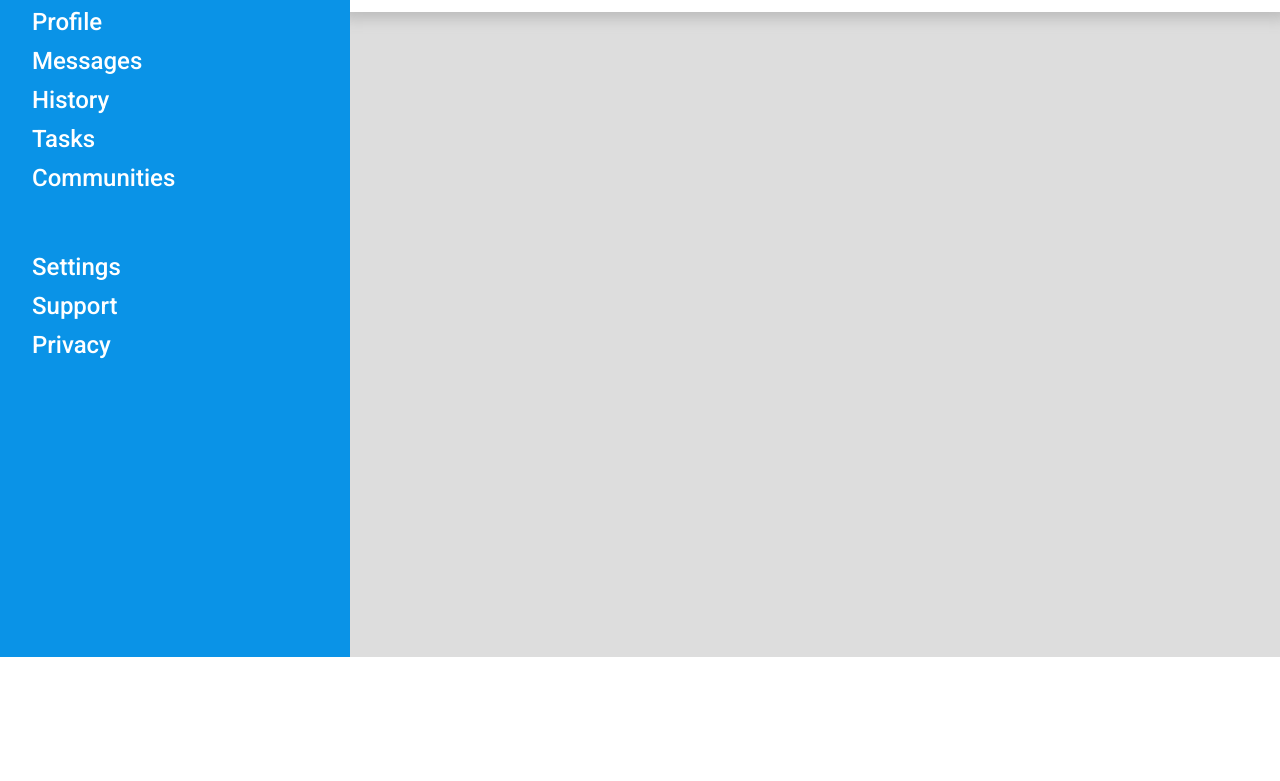
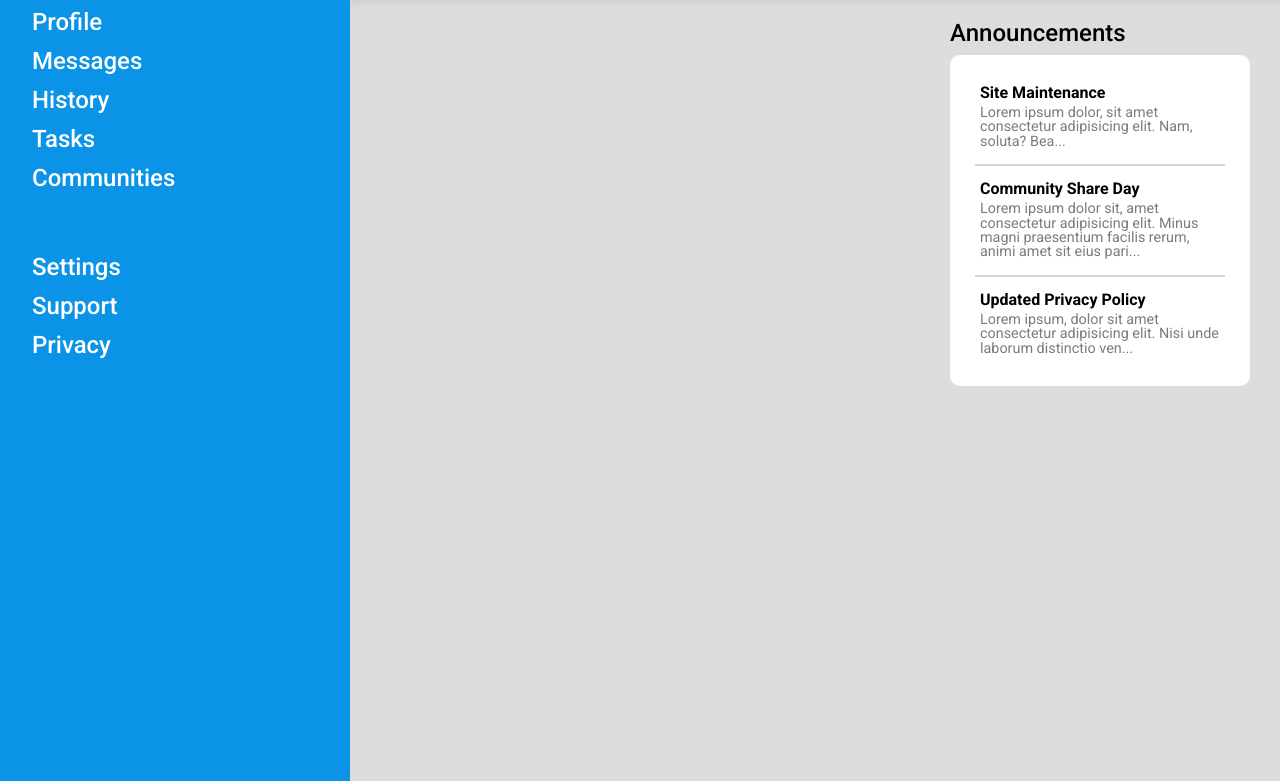
Before and after one commit to Chance093/odin-project-admin-dashboard, a plain HTML site: page index.html in a window 1280 px wide. Shown: the part 143-924 px from the top of the page. Before the commit the page ends 800 px from the top, so only its background shows below. Drawn offline with Linux system fonts and the light colour scheme.

Commit message:
Update announcements section styling

```diff
--- a/index.html
+++ b/index.html
@@ -60,7 +60,24 @@
 
     <main class="main">
         <div class="projects"></div>
-        <div class="announcements"></div>
+        <div class="announcements">
+            <h1>Announcements</h1>
+            <div class="a-card">
+                <div>
+                    <h2>Site Maintenance</h2>
+                    <p>Lorem ipsum dolor, sit amet consectetur adipisicing elit. Nam, soluta? Bea...</p>
+                </div>
+                <div>
+                    <h2>Community Share Day</h2>
+                    <p>Lorem ipsum dolor sit, amet consectetur adipisicing elit. Minus magni praesentium facilis rerum,
+                        animi amet sit eius pari...</p>
+                </div>
+                <div>
+                    <h2>Updated Privacy Policy</h2>
+                    <p>Lorem ipsum, dolor sit amet consectetur adipisicing elit. Nisi unde laborum distinctio ven...</p>
+                </div>
+            </div>
+        </div>
         <div class="trending"></div>
     </main>
 
--- a/style.css
+++ b/style.css
@@ -134,7 +134,9 @@ table {
 :root {
     --primary-color: rgb(221, 221, 221);
     --secondary-color: rgb(10, 147, 231);
+    --header-font-size: 1.5rem;
     font-family: 'Roboto', sans-serif;
+    box-sizing: border-box;
 }
 
 body {
@@ -240,7 +242,7 @@ body {
     grid-area: 1 / 1 / 3 / 2;
     position: relative;
     z-index: 2;
-    font-size: 1.5rem;
+    font-size: var(--header-font-size);
     display: grid;
     align-content: start;
     padding: 2rem;
@@ -262,6 +264,7 @@ body {
     grid-area: 2 / 2 / 3 / 3;
     display: grid;
     grid-template: repeat(2, 1fr) / 1fr 300px;
+    padding: 30px;
 }
 
 .main .projects {
@@ -270,6 +273,40 @@ body {
 
 .main .announcements {
     grid-area: 1 / 2 / 2 / 3;
+    display: flex;
+    flex-direction: column;
+}
+
+.main .announcements h1 {
+    font-weight: 500;
+    font-size: var(--header-font-size);
+    margin-bottom: 10px;
+}
+
+.main .announcements .a-card {
+    flex: 1;
+    border-radius: 10px;
+    background-color: white;
+    padding: 15px 25px;
+}
+
+.main .announcements .a-card div {
+    padding: 15px 5px;
+    border-bottom: 2px solid lightgray;
+}
+
+.main .announcements .a-card div:nth-of-type(3) {
+    border-bottom: none;
+}
+
+.main .announcements .a-card div h2 {
+    font-weight: bold;
+    margin-bottom: 5px;
+}
+
+.main .announcements .a-card div p {
+    color: rgb(124, 124, 124);
+    font-size: .9rem;
 }
 
 .main .trending {
```
